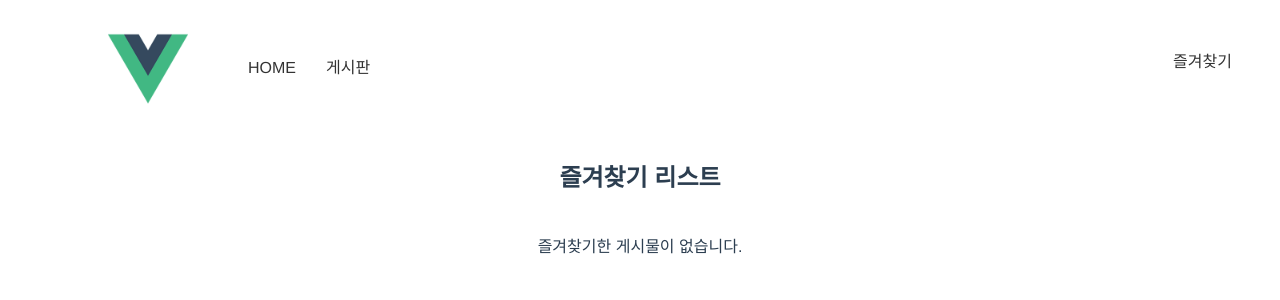
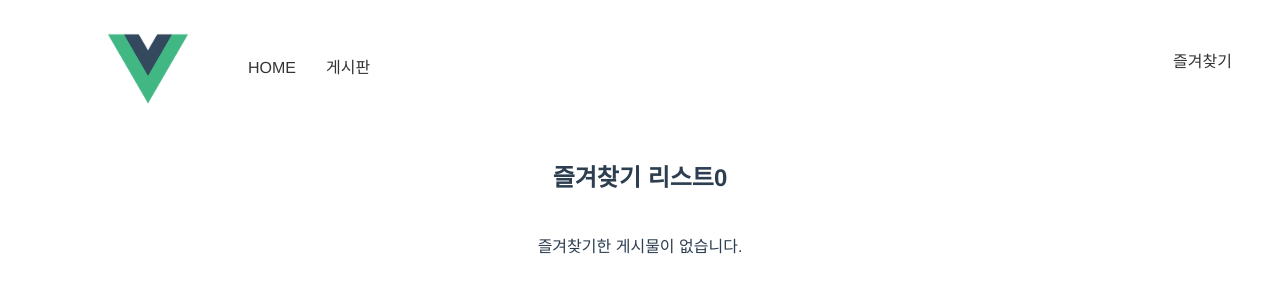
Before and after one commit to happyunjj/vue_board, a Vue app: page /board/bookmark in a window 1280 px wide. Shown: the top 300 px of the page. Built offline with nearby package versions, Linux system fonts and the light colour scheme.

Commit message:
좋아요 오류수정

```diff
--- a/src/components/board/Bookmark.vue
+++ b/src/components/board/Bookmark.vue
@@ -1,6 +1,6 @@
 <template>
   <div class="board-list">
-    <h2>즐겨찾기 리스트</h2>
+    <h2>즐겨찾기 리스트{{$store.getters.getBookmarks.length}} </h2>
 	  <p v-if="this.$store.state.bookmark.length == 0">즐겨찾기한 게시물이 없습니다.</p>
     <Pagination v-else :list="paginatedData" @clicked="clickedRow">
       <template v-slot:pagingSlot>
--- a/src/components/board/Detail.vue
+++ b/src/components/board/Detail.vue
@@ -39,6 +39,7 @@
                 }).catch(error => {
                     let errorStatus = error.response.status;
                     alert(errorStatus+' : 오류가 발생했습니다 !!');
+                    this.goList();
                 });
             },
             deletePost(){
--- a/src/store.js
+++ b/src/store.js
@@ -9,6 +9,7 @@ export default createStore({
     },
     getters : {
         getBookmarks(state){
+            console.log(state.bookmark.length);
             return state.bookmark;
         }
     },
@@ -18,8 +19,8 @@ export default createStore({
                 state.bookmark.push(row);
                 state.bnos.push(row.bno);
             } else {
-                state.bookmark = state.bookmark.filter((e) => e !== row);
-                state.bnos = state.bnos.filter((e) => e !== row.bno);
+                state.bookmark.splice(state.bnos.indexOf(row.bno),1);
+                state.bnos.splice(state.bnos.indexOf(row.bno),1);
             }
         },
         setCategory(state,category){
```
